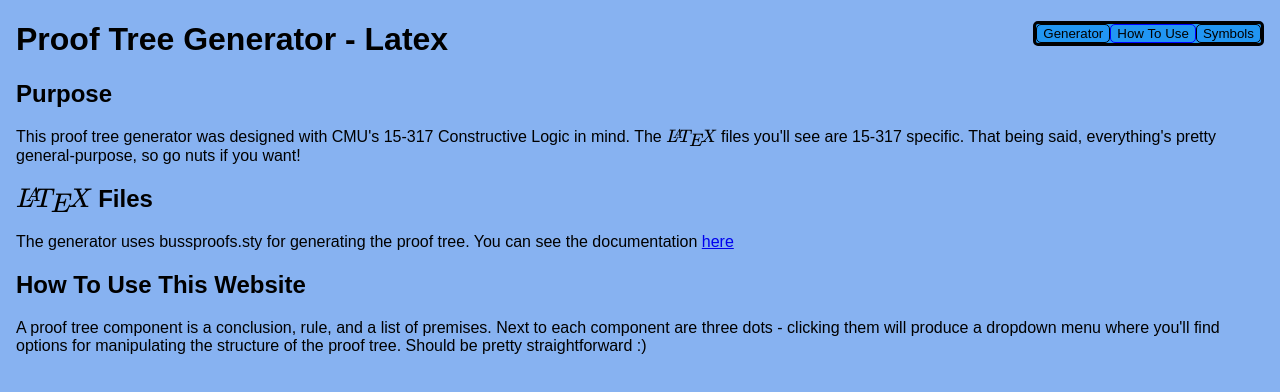
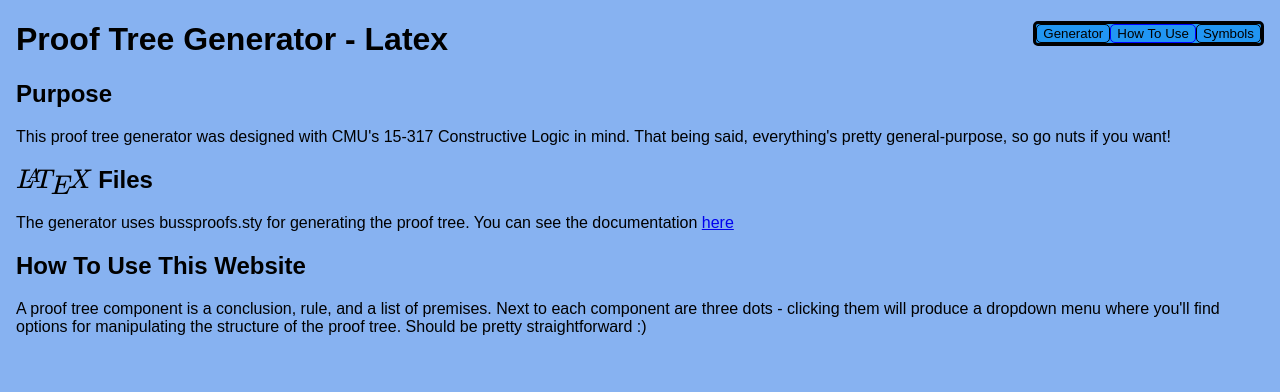
Before and after one commit to emrosent/prooftree, a plain HTML site: page index.html in a window 1280 px wide. Both pictures are taken after a click on the button "How To Use". Drawn offline with nearby package versions, Linux system fonts and the light colour scheme.

Commit message:
remove one more sentence

```diff
--- a/index.html
+++ b/index.html
@@ -45,9 +45,8 @@
   <div id="How To Use" class="tabcontent">
     <h2>Purpose</h2>
     <p>
-      This proof tree generator was designed with CMU's 15-317 Constructive
-      Logic in mind. The \(\LaTeX\) files you'll see are 15-317 specific. That being
-      said, everything's pretty general-purpose, so go nuts if you want!
+      This proof tree generator was designed with CMU's 15-317 Constructive Logic in mind.
+      That being said, everything's pretty general-purpose, so go nuts if you want!
     </p>
     <h2>\(\LaTeX\) Files</h2>
     <p>
```
